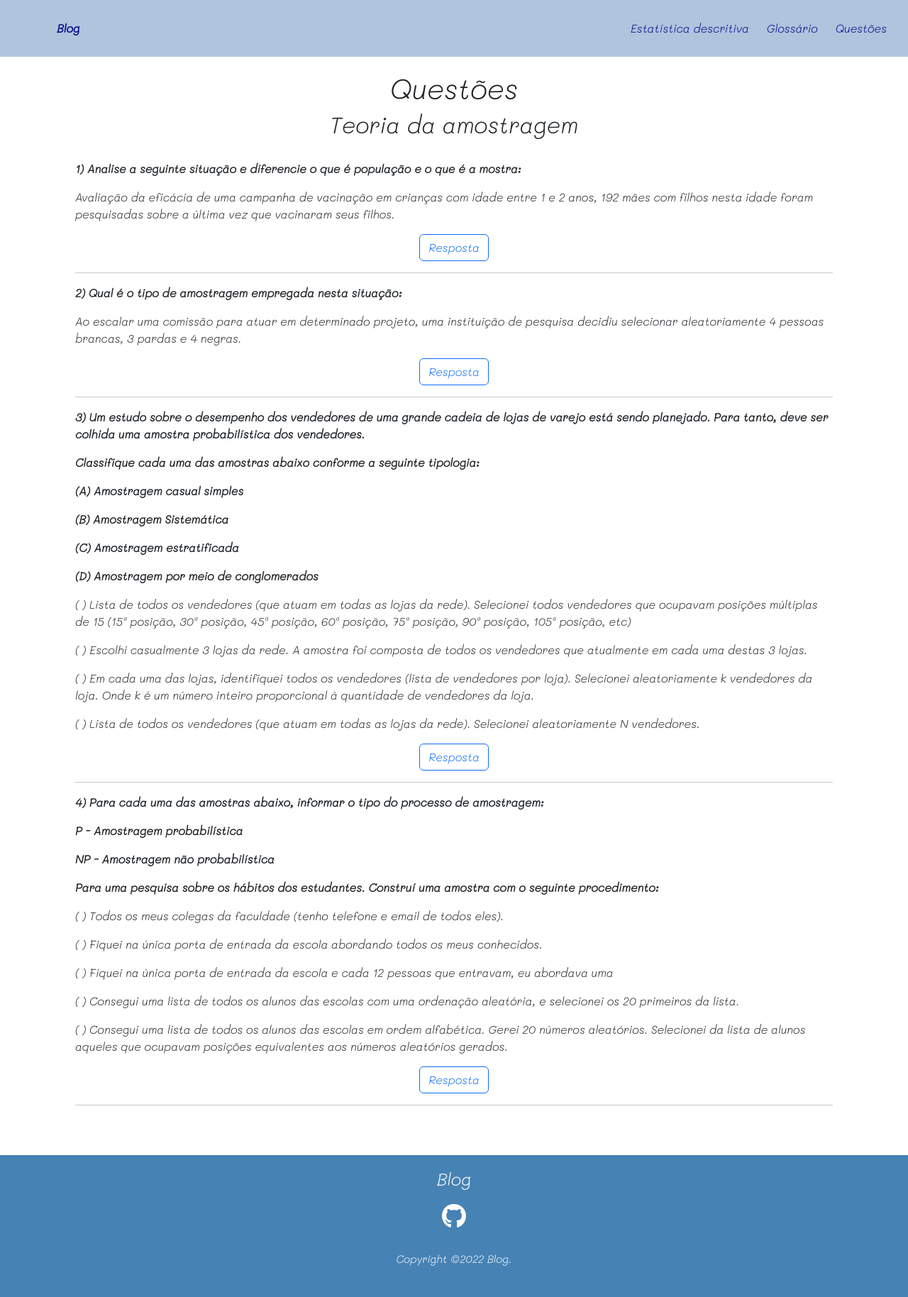
After one commit to eduardooarruda/Blog-Probabilidade-Estatistica, a Flask app: page /questoes in a window 1280 px wide. The commit adds this page. Shown: the whole page at 71% size. Run offline with Flask 2, Linux system fonts and the light colour scheme; some libraries are stand-ins or nearby versions.

Commit message:
Criação do arquivo html, da rota para as questões e adição das questões 1, 2, 3 e 4.

```diff
--- a/app.py
+++ b/app.py
@@ -42,3 +42,7 @@ def mediana():
 @app.route("/moda")
 def moda():
     return render_template("moda.html")
+
+@app.route("/questoes")
+def questoes():
+    return render_template("questoes.html")
--- a/templates/base.html
+++ b/templates/base.html
@@ -28,6 +28,7 @@
             <ul id="itens">
                 <li><a href="{{url_for('estatisticaDescritiva')}}" class="link-nav">Estatística descritiva</a></li>
                 <li><a href="{{url_for('glossario')}}" class="link-nav">Glossário</a></li>
+                 <li><a href="{{url_for('questoes')}}" class="link-nav">Questões</a></li>
 
             </ul>
         </nav>
--- /dev/null
+++ b/templates/questoes.html
@@ -0,0 +1,136 @@
+{% extends 'base.html' %}
+
+{% block css%} {% endblock css %}
+{% block titulo %}Questoes{% endblock titulo %}
+
+{% block conteudo %}
+    <h1 class="text-center">Questões</h1>
+    <h2 class="text-center">Teoria da amostragem</h2>
+
+    <div id="questoes">
+        <div class="questao p-4">
+
+            <p style="font-weight: bold">1) Analise a seguinte situação e diferencie o que é população e o que é a mostra:</p>
+            <p>Avaliação da eficácia de uma campanha de vacinação em crianças com idade entre 1 e 2 anos, 192 mães com filhos nesta idade foram pesquisadas sobre a última vez que vacinaram seus filhos. </p>
+
+            <p>
+            <center><a class="btn btn-outline-primary text-center" data-bs-toggle="collapse" href="#questao1" role="button" aria-expanded="false" aria-controls="collapseExample">
+                Resposta
+            </a></center>
+            </p>
+            <div class="collapse" id="questao1">
+              <div class="border border-secondary rounded container">
+                <p><b>População:</b> Todas as mães de crianças com idades entre 1 e 2 anos.</p>
+                <p><b>Amostra:</b> 192 mães entrevistadas.</p>
+                <a href="https://youtu.be/HtLfGbi87bI">Referência.</a>
+              </div>
+            </div>
+            <hr>
+
+            <!--QUESTAO 2-->
+
+            <p style="font-weight: bold">2) Qual é o tipo de amostragem empregada nesta situação: </p>
+            <p>Ao escalar uma comissão para atuar em determinado projeto, uma instituição de pesquisa decidiu selecionar aleatoriamente 4 pessoas brancas, 3 pardas e 4 negras.</p>
+
+            <p>
+            <center><a class="btn btn-outline-primary text-center" data-bs-toggle="collapse" href="#questao2" role="button" aria-expanded="false" aria-controls="collapseExample">
+                Resposta
+            </a></center>
+            </p>
+            <div class="collapse" id="questao2">
+              <div class="border border-secondary rounded container">
+                <p><b>Amostragem estratificada.</b></p>
+                <a href="https://youtu.be/HtLfGbi87bI">Referência.</a>
+              </div>
+            </div>
+            <hr>
+
+            <!--QUESTAO 3-->
+            <p style="font-weight: bold">3) Um estudo sobre o desempenho dos vendedores de uma grande cadeia de lojas de varejo está
+            sendo planejado. Para tanto, deve ser colhida uma amostra probabilística dos vendedores.</p>
+            <p style="font-weight: bold">Classifique cada uma das amostras abaixo conforme a seguinte tipologia:</p>
+            <p style="font-weight: bold">(A) Amostragem casual simples</p>
+            <p style="font-weight: bold">(B) Amostragem Sistemática</p>
+            <p style="font-weight: bold">(C) Amostragem estratificada</p>
+            <p style="font-weight: bold">(D) Amostragem por meio de conglomerados</p>
+
+            <p>( ) Lista de todos os vendedores (que atuam em todas as lojas da rede). Selecionei todos
+                   vendedores que ocupavam posições múltiplas de 15 (15ª posição, 30ª posição, 45ª
+                   posição, 60ª posição, 75ª posição, 90ª posição, 105ª posição, etc)</p>
+            <p>( ) Escolhi casualmente 3 lojas da rede. A amostra foi composta de todos os vendedores
+                   que atualmente em cada uma destas 3 lojas.</p>
+            <p>( ) Em cada uma das lojas, identifiquei todos os vendedores (lista de vendedores por loja).
+                   Selecionei aleatoriamente k vendedores da loja. Onde k é um número inteiro
+                   proporcional à quantidade de vendedores da loja.</p>
+            <p>( ) Lista de todos os vendedores (que atuam em todas as lojas da rede). Selecionei
+                   aleatoriamente N vendedores.</p>
+
+            <p>
+            <center><a class="btn btn-outline-primary text-center" data-bs-toggle="collapse" href="#questao3" role="button" aria-expanded="false" aria-controls="collapseExample">
+                Resposta
+            </a></center>
+            </p>
+            <div class="collapse" id="questao3">
+              <div class="border border-secondary rounded container">
+                <p>( B ) A amostra é sistemática, já que a retirada dos elementos da amostra é periódica, ou
+                         seja, um vendedor é retirado a cada 15 presentes na lista.
+                </p>
+                <p>( D ) A amostragem é por meio de conglomerados, já que a população (vendedores)
+                         apresenta uma subdivisão em grupos (lojas), e 3 grupos foram casualmente escolhidos
+                         (sorteados) para compor a amostra.</p>
+                <p>( C ) A amostragem é estratificada, já que a amostra leva em consideração a presença de
+                         estratos (lojas) na composição da população (vendedores). Neste caso, a amostragem
+                         estratificada é proporcional, pois o número de elementos selecionados em cada estrato
+                         é proporcional à quantidade de elementos existentes no estrato.
+                </p>
+                <p>( A ) A amostragem é casual simples, pois todos os elementos da população (vendedores)
+                         tem igual probabilidade de pertencer à amostra.
+                </p>
+              </div>
+            </div>
+            <hr>
+
+            <!--QUESTAO 4-->
+            <p style="font-weight: bold">4) Para cada uma das amostras abaixo, informar o tipo do processo de amostragem:</p>
+            <p style="font-weight: bold">P - Amostragem probabilística</p>
+            <p style="font-weight: bold">NP - Amostragem não probabilística</p>
+            <p style="font-weight: bold">Para uma pesquisa sobre os hábitos dos estudantes. Construí uma amostra com o seguinte
+procedimento:</p>
+            <p>( ) Todos os meus colegas da faculdade (tenho telefone e email de todos eles).</p>
+            <p>( ) Fiquei na única porta de entrada da escola abordando todos os meus conhecidos.</p>
+            <p>( ) Fiquei na única porta de entrada da escola e cada 12 pessoas que entravam, eu
+                   abordava uma</p>
+            <p>( ) Consegui uma lista de todos os alunos das escolas com uma ordenação aleatória, e
+                   selecionei os 20 primeiros da lista.</p>
+            <p>( ) Consegui uma lista de todos os alunos das escolas em ordem alfabética. Gerei 20
+                   números aleatórios. Selecionei da lista de alunos aqueles que ocupavam posições
+                   equivalentes aos números aleatórios gerados.</p>
+
+            <p>
+            <center><a class="btn btn-outline-primary text-center" data-bs-toggle="collapse" href="#questao4" role="button" aria-expanded="false" aria-controls="collapseExample">
+                Resposta
+            </a></center>
+            </p>
+            <div class="collapse" id="questao4">
+              <div class="border border-secondary rounded container">
+                    <p>( NP ) A amostra não é probabilística, já que nem todos os elementos da população
+                           (estudantes) tem probabilidade diferente de zero de pertencer à amostra. No caso, os
+                           estudantes que não são colegas tem probabilidade zero de pertencer à amostra</p>
+                    <p>( NP ) A amostra não é probabilística, já que nem todos os elementos da população
+                              (estudantes) tem probabilidade diferente de zero de pertencer à amostra. No caso, os
+                              estudantes que não são conhecidos tem probabilidade zero de pertencer à amostra</p>
+                    <p>( P ) A amostra é probabilística, já que todas as pessoas tem probabilidade conhecida e
+                             diferente de zero de pertencer à amostra.</p>
+                    <p>( P ) A amostra é probabilística, já que todos os alunos das escolas tem probabilidade
+                             conhecida e diferente de zero de pertencer à amostra.</p>
+                    <p>( P ) A amostra é probabilística, já que todos os alunos das escolas tem probabilidade
+                             conhecida e diferente de zero de pertencer à amostra. Este caso se assemelha ao
+                             anterior.</p>
+
+              </div>
+            </div>
+            <hr>
+        </div>
+    </div>
+
+{% endblock conteudo %}
```
